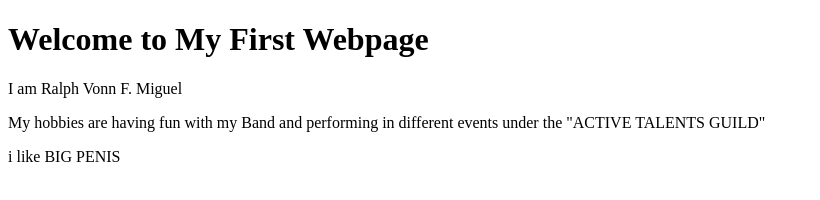
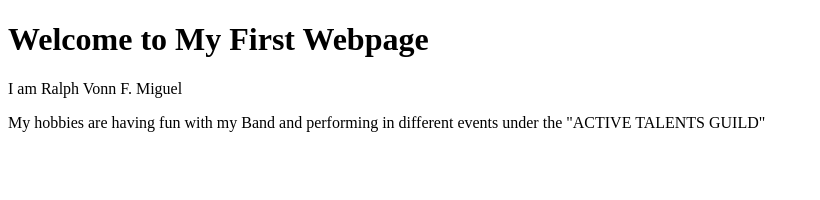
Before and after one commit to VonnzkiMA/supercalifragaglistic, a plain HTML site: page index.html in a window 1280 px wide. Shown: the whole page, without its empty margins (0-820 px from the left). Drawn offline with Linux system fonts and the light colour scheme.

Commit message:
Update index.html

```diff
--- a/index.html
+++ b/index.html
@@ -14,6 +14,5 @@
     <h1>Welcome to My First Webpage</h1>
     <p>I am Ralph Vonn F. Miguel</p>
     <p>My hobbies are having fun with my Band and performing in different events under the "ACTIVE TALENTS GUILD"</p>
-    <p>i like BIG PENIS</p>
 </body>
 </html>
```
